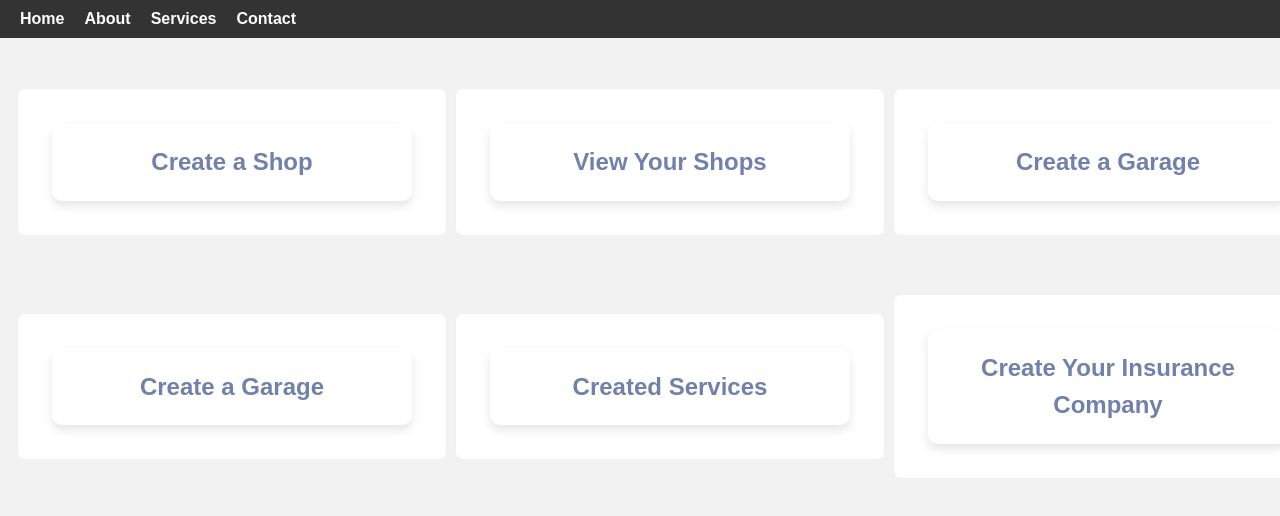
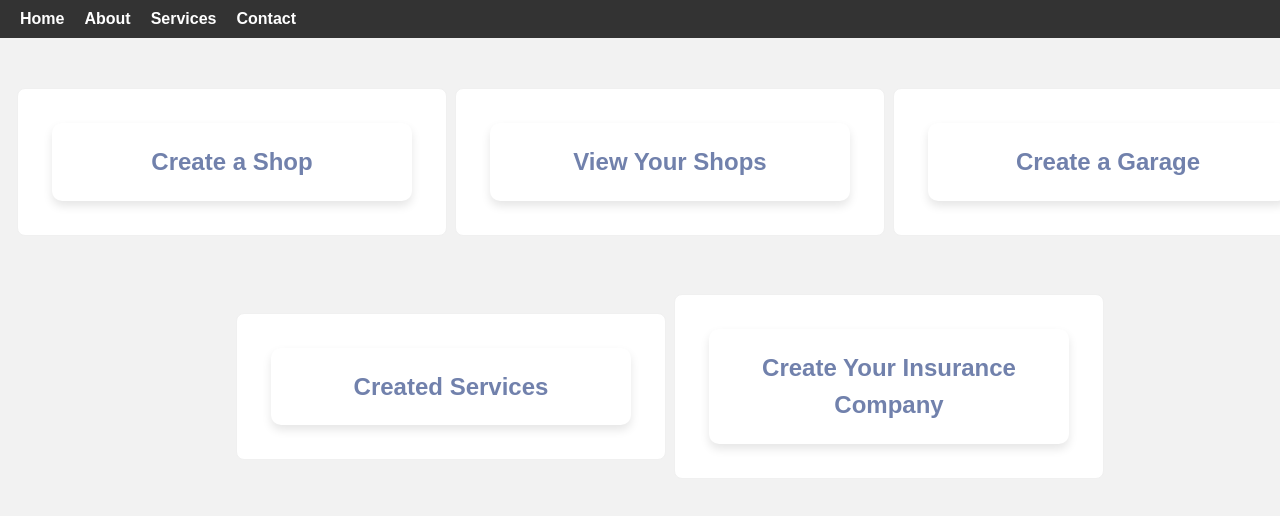
Before and after one commit to sangeethnavodya/Mechanical-Center, a React (Create React App) app: page /ownerHome in a window 1280 px wide. Shown: the top 516 px of the page. Built offline with nearby package versions, Linux system fonts and the light colour scheme.

Commit message:
Ui changes

```diff
--- a/src/Components/OwnerHome.js
+++ b/src/Components/OwnerHome.js
@@ -26,11 +26,7 @@ function OwnerHome() {
                 </Space>
 
                 <Space direction='horizontal' style={{ display: 'flex', justifyContent: 'center', alignItems: 'center', marginLeft: '60px', marginTop: '50px' }}>
-                    <Card style={{width:'430px'}}>
-                        <a className='card' href='/garageHome'>
-                            <h3>Create a Garage</h3>
-                        </a>
-                    </Card>
+
                     <Card style={{width:'430px'}}>
                         <a className='card' href='/createdServices'>
                             <h3>Created Services</h3>
```
